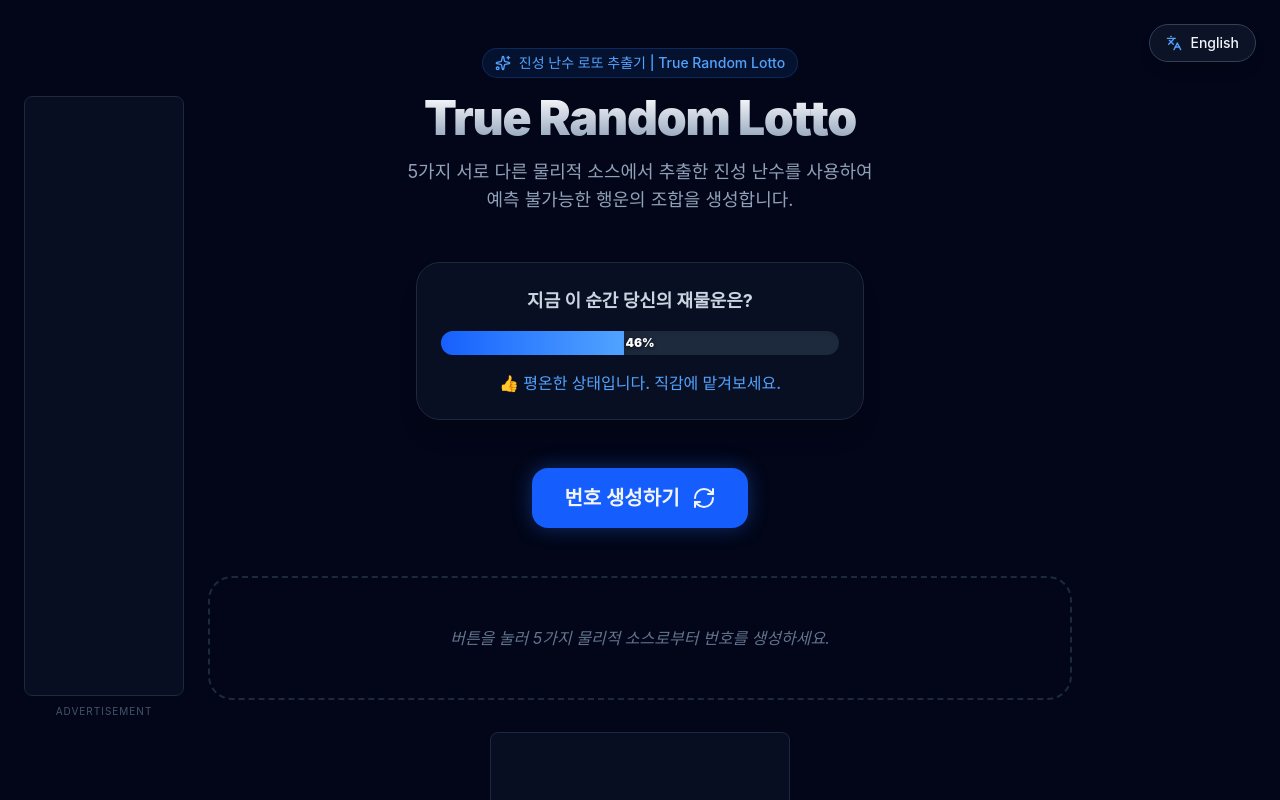
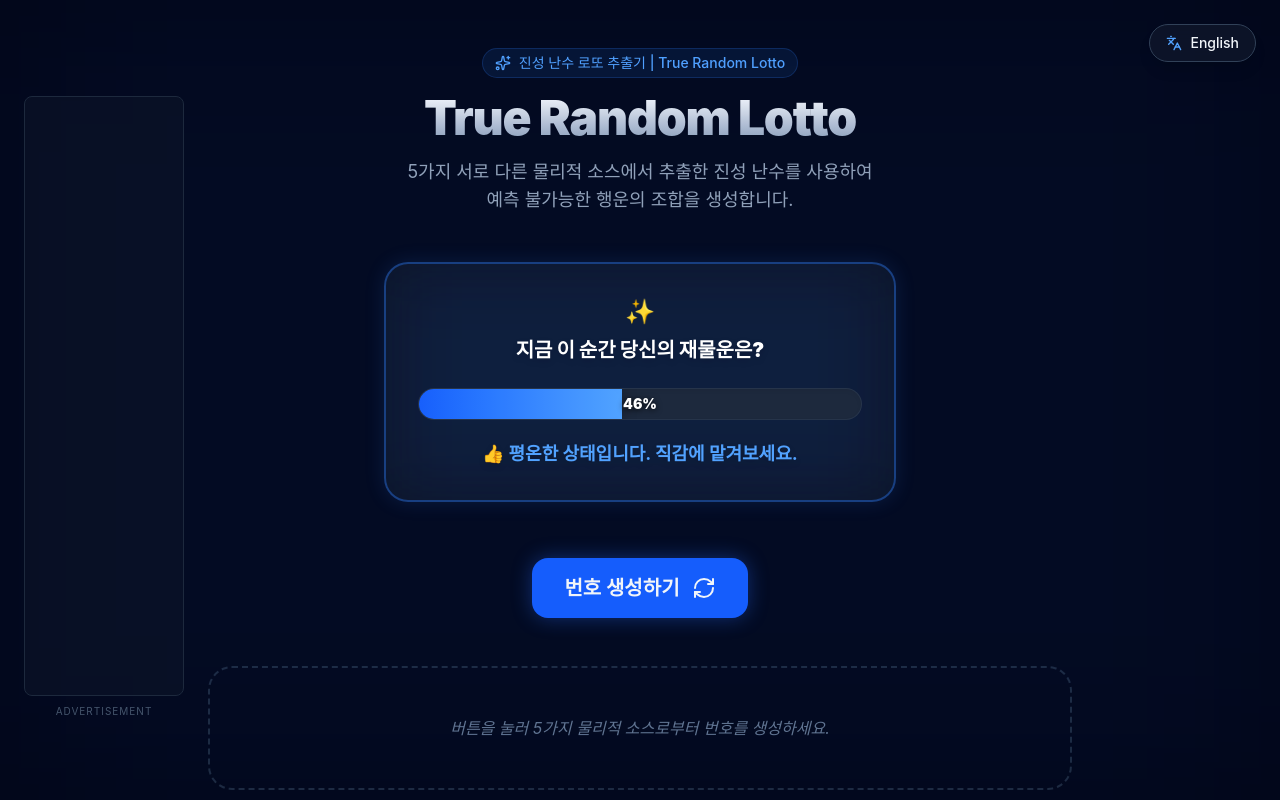
Before and after one commit to superhky/lotto_generator_true-random, a React (Vite) app: page / in a window 1280 px wide. Shown: the top 800 px of the page. Built offline with nearby package versions, Linux system fonts and the light colour scheme.

Commit message:
Enhance wealth luck indicator UI and background effects

```diff
--- a/src/App.tsx
+++ b/src/App.tsx
@@ -195,7 +195,7 @@ const WealthLuckIndicator = ({ luck, t }: { luck: number, t: any }) => {
         ))}
       </div>
     );
-  } else if (luck >= 40) {
+  } else if (luck >= 30) {
     message = t.wealthLuck.level2;
     colorClass = 'text-blue-400';
     barColor = 'bg-gradient-to-r from-blue-600 to-blue-400';
@@ -244,16 +244,30 @@ const WealthLuckIndicator = ({ luck, t }: { luck: number, t: any }) => {
 
   return (
     <motion.div
-      initial={{ opacity: 0, scale: 0.95 }}
-      animate={{ opacity: 1, scale: 1 }}
-      className="max-w-md mx-auto mb-10 p-6 bg-slate-900/60 border border-slate-800 rounded-3xl shadow-xl backdrop-blur-sm text-center relative overflow-hidden"
+      initial={{ opacity: 0, scale: 0.8, y: -20 }}
+      animate={{ opacity: 1, scale: 1, y: 0 }}
+      transition={{ duration: 0.8, type: "spring", bounce: 0.4 }}
+      className={`max-w-lg mx-auto mb-14 p-8 bg-slate-900/80 rounded-3xl shadow-2xl backdrop-blur-xl text-center relative overflow-hidden border-2 ${
+        luck >= 90 ? 'border-red-500/50 shadow-[0_0_30px_rgba(239,68,68,0.3)]' :
+        luck >= 70 ? 'border-yellow-500/50 shadow-[0_0_30px_rgba(234,179,8,0.2)]' :
+        luck >= 30 ? 'border-blue-500/40 shadow-[0_0_20px_rgba(59,130,246,0.15)]' :
+        'border-slate-700/50 shadow-lg'
+      }`}
     >
       {/* Background ambient glow based on luck */}
-      {luck >= 90 && <div className="absolute inset-0 bg-red-500/10 blur-xl pointer-events-none animate-pulse"></div>}
-      {luck >= 70 && luck < 90 && <div className="absolute inset-0 bg-yellow-500/10 blur-xl pointer-events-none"></div>}
+      {luck >= 90 && <div className="absolute inset-0 bg-red-500/20 blur-2xl pointer-events-none animate-pulse"></div>}
+      {luck >= 70 && luck < 90 && <div className="absolute inset-0 bg-yellow-500/15 blur-2xl pointer-events-none animate-[pulse_3s_ease-in-out_infinite]"></div>}
+      {luck >= 30 && luck < 70 && <div className="absolute inset-0 bg-blue-500/10 blur-2xl pointer-events-none"></div>}
 
-      <h3 className="text-lg font-bold text-slate-300 mb-4 relative z-10">{t.wealthLuck.title}</h3>
-      <div className="relative h-6 bg-slate-800 rounded-full overflow-hidden mb-4 shadow-inner">
+      <motion.div
+        animate={{ scale: [1, 1.05, 1] }}
+        transition={{ duration: 2, repeat: Infinity }}
+        className="inline-block mb-2"
+      >
+        <span className="text-2xl">✨</span>
+      </motion.div>
+      <h3 className="text-xl font-black text-white mb-6 relative z-10 drop-shadow-md">{t.wealthLuck.title}</h3>
+      <div className="relative h-8 bg-slate-800 rounded-full overflow-hidden mb-5 shadow-inner border border-slate-700/50">
         <motion.div
           initial={{ width: 0 }}
           animate={{ width: `${luck}%` }}
@@ -262,11 +276,11 @@ const WealthLuckIndicator = ({ luck, t }: { luck: number, t: any }) => {
         >
            {AnimationOverlay}
         </motion.div>
-        <div className="absolute inset-0 flex items-center justify-center font-black text-xs text-white drop-shadow-[0_1px_2px_rgba(0,0,0,0.8)] z-10 mix-blend-normal">
+        <div className="absolute inset-0 flex items-center justify-center font-black text-sm text-white drop-shadow-[0_1px_3px_rgba(0,0,0,0.9)] z-10 mix-blend-normal">
           {luck}%
         </div>
       </div>
-      <p className={`font-medium ${colorClass} break-keep relative z-10`}>
+      <p className={`text-lg font-bold ${colorClass} break-keep relative z-10 drop-shadow-md`}>
         {message}
       </p>
     </motion.div>
@@ -429,7 +443,22 @@ const App: React.FC = () => {
   };
 
   return (
-    <div className="min-h-screen bg-slate-950 text-slate-100 font-sans selection:bg-blue-500/30 overflow-x-hidden">
+    <div className="min-h-screen bg-slate-950 text-slate-100 font-sans selection:bg-blue-500/30 overflow-x-hidden relative">
+      {/* Dynamic Full Screen Ambient Glow based on Wealth Luck */}
+      <AnimatePresence>
+        {wealthLuck !== null && (
+          <motion.div
+            initial={{ opacity: 0 }}
+            animate={{ opacity: 1 }}
+            className="fixed inset-0 pointer-events-none z-0"
+          >
+            {wealthLuck >= 90 && <div className="absolute inset-0 bg-red-500/10 blur-[100px] animate-pulse"></div>}
+            {wealthLuck >= 70 && wealthLuck < 90 && <div className="absolute inset-0 bg-yellow-500/10 blur-[100px] animate-[pulse_4s_ease-in-out_infinite]"></div>}
+            {wealthLuck >= 30 && wealthLuck < 70 && <div className="absolute inset-0 bg-blue-500/5 blur-[100px]"></div>}
+          </motion.div>
+        )}
+      </AnimatePresence>
+
       {/* Desktop Side Ad (Visible on 1024px+ screens) */}
       <div className="hidden lg:block fixed left-2 xl:left-6 top-24 z-10">
         <KakaoAdVertical />
@@ -460,7 +489,7 @@ const App: React.FC = () => {
           <h1 className="text-4xl md:text-5xl font-black tracking-tight bg-gradient-to-b from-white to-slate-400 bg-clip-text text-transparent">
             {t.heroTitle}
           </h1>
-          <p className="text-slate-400 text-lg max-w-2xl mx-auto whitespace-pre-line">
+          <p className="text-slate-400 text-lg max-w-2xl mx-auto whitespace-pre-line relative z-10">
             {t.heroSubtitle1}<br className="hidden md:block" />
             {t.heroSubtitle2}
           </p>
```
